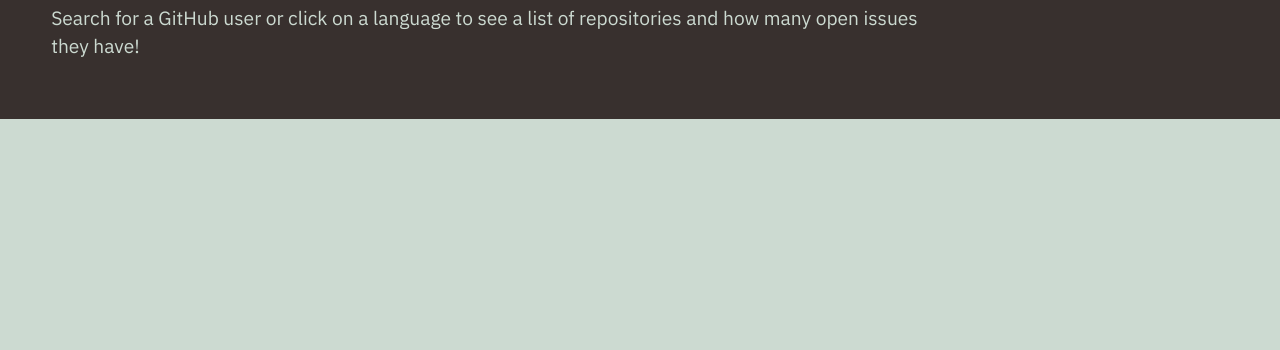
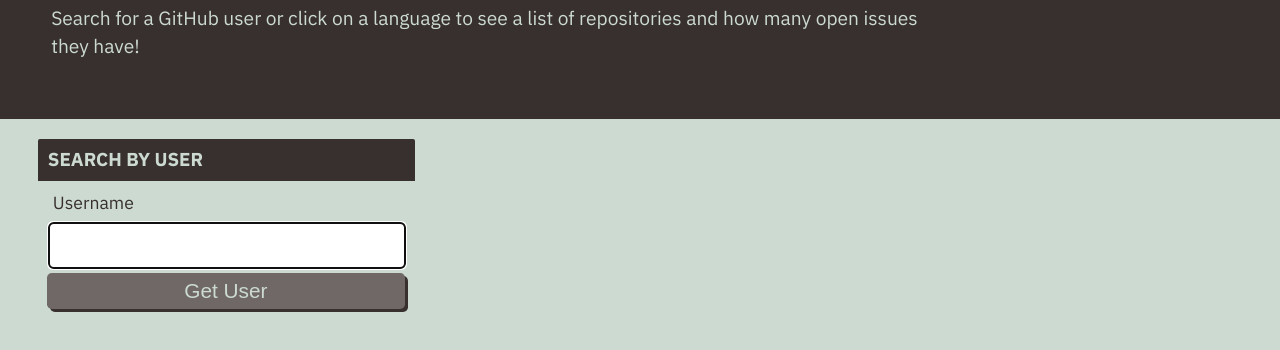
Before and after one commit to climbingryan/git-it-done, a plain HTML site: page index.html in a window 1280 px wide. Shown: the part 114-464 px from the top of the page. Drawn offline with Linux system fonts and the light colour scheme; no server answers.

Commit message:
add html form

```diff
--- a/index.html
+++ b/index.html
@@ -18,7 +18,17 @@
       </p>
     </header>
     <main class="flex-row justify-space-between">
+      <div class="col-12 col-md-4">
+        <h3 class="card-header text-uppercase">Search By User</h3>
+        <form id="user-form" class="card-body">
+          <label class="form-label" for="username">Username</label>
+          <input name="username" id="username" type="text" autofocus="true" class="form-input" />
+          <button type="submit" class="btn">Get User</button>
+        </form>
+      </div>
+      <div class="col-12 col-md-8">
 
+      </div>
     </main>
     <script src="assets/js/homepage.js"></script>
   </body>
```
